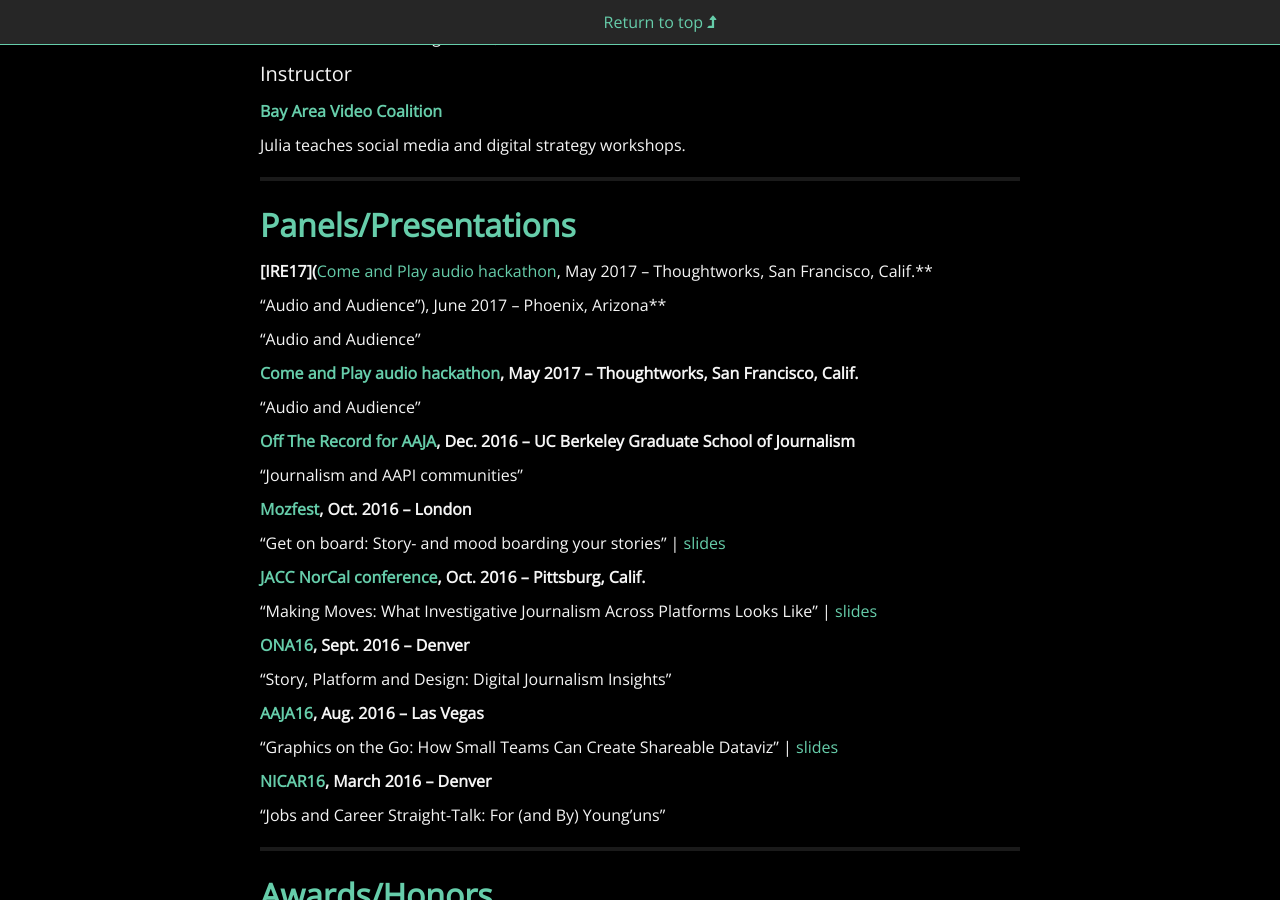
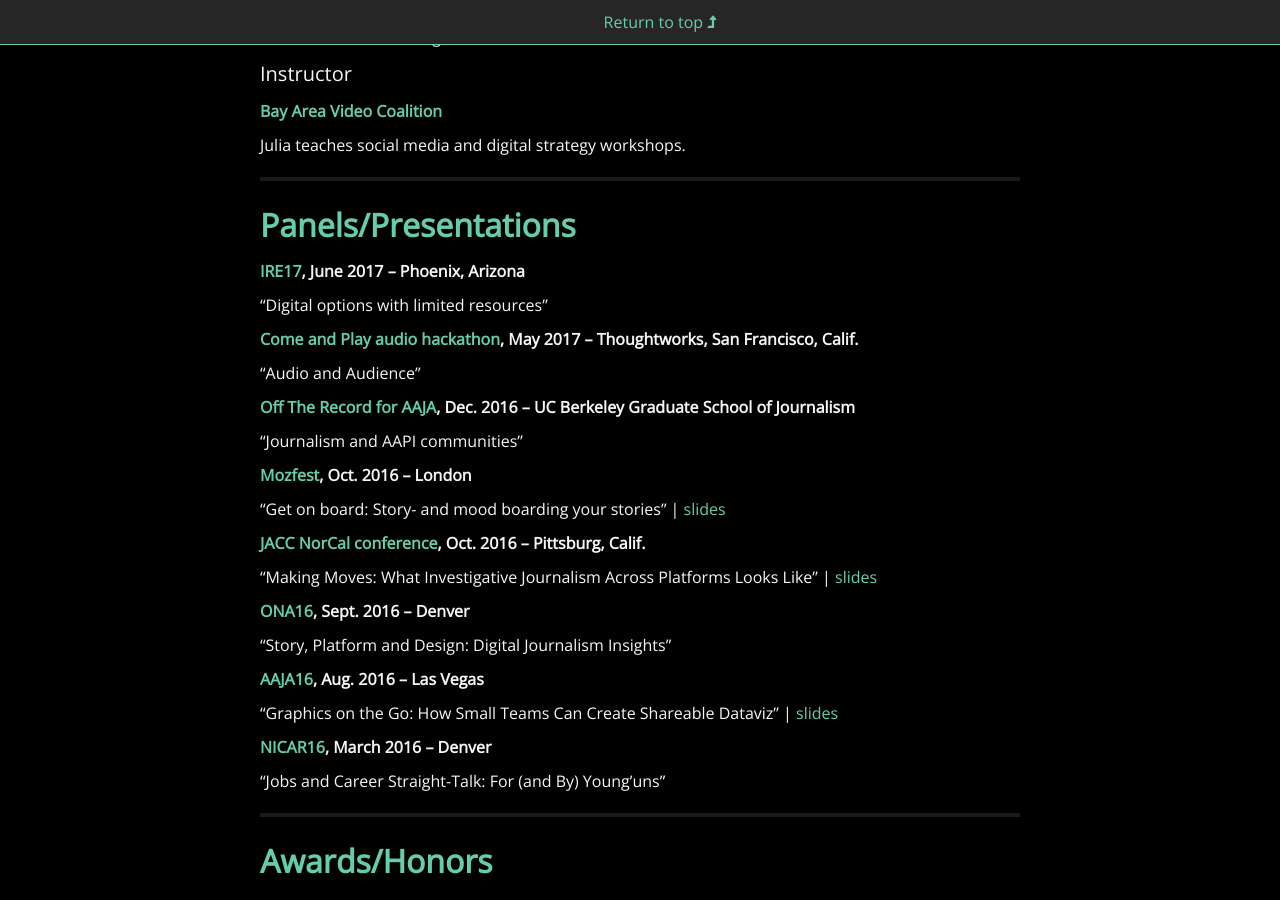
Before and after one commit to juliachanb/juliachanb.github.io, a Jekyll site: the page built from pages/resume.md, in a window 1280 px wide and 900 px high, scrolled down 3344 px. Built offline with Jekyll 4.4.1, drawn with Linux system fonts in a browser that asks for light colours; nearby versions of some CDN libraries; some web fonts are replaced.

Commit message:
fixed IRE17 panel

```diff
--- a/pages/resume.md
+++ b/pages/resume.md
@@ -137,11 +137,9 @@
 
 ## **Panels/Presentations**
 
-**[IRE17](**[Come and Play audio hackathon](http://www.comeandplay.org/), May 2017 – Thoughtworks, San Francisco, Calif.**
+**[IRE17](https://www.ire.org/events-and-training/event/2703/), June 2017 – Phoenix, Arizona**
 
-"Audio and Audience"), June 2017 – Phoenix, Arizona**
-
-"Audio and Audience"
+"Digital options with limited resources"
 
 **[Come and Play audio hackathon](http://www.comeandplay.org/), May 2017 – Thoughtworks, San Francisco, Calif.**
 
```
